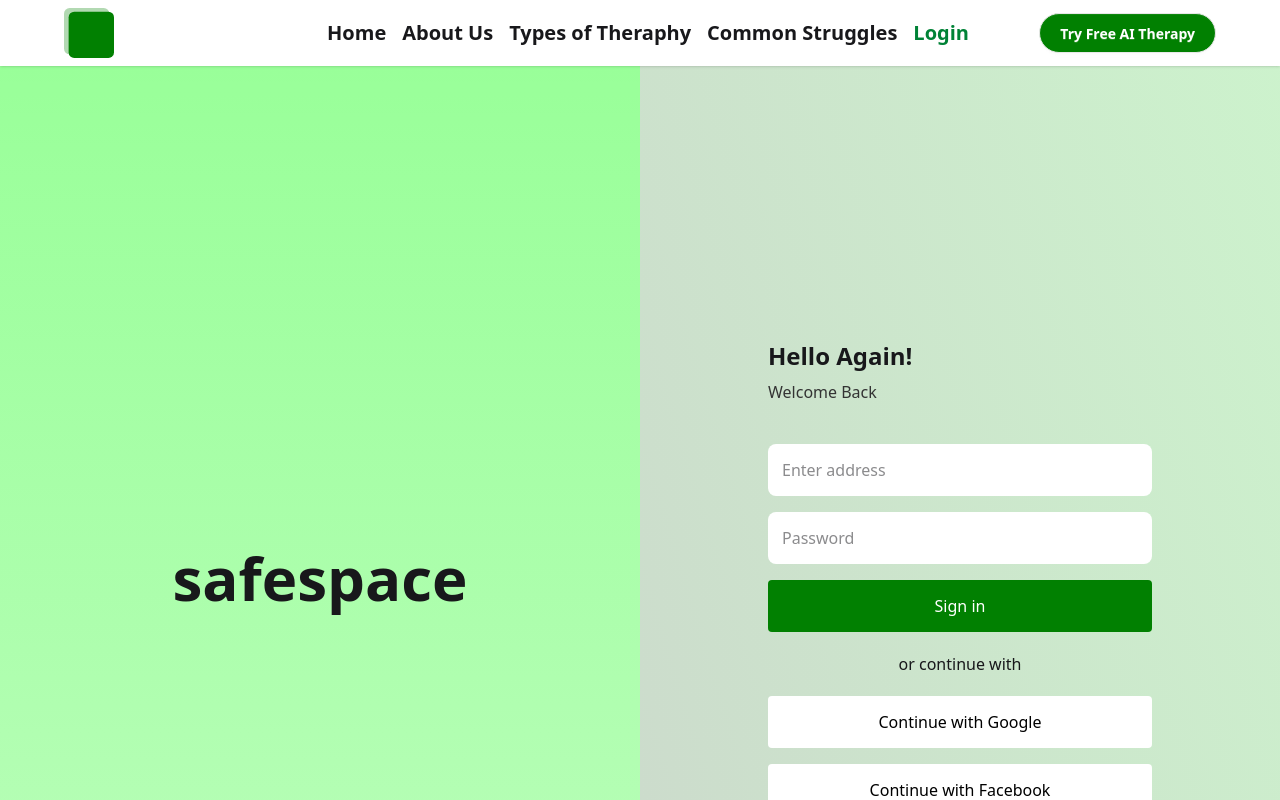
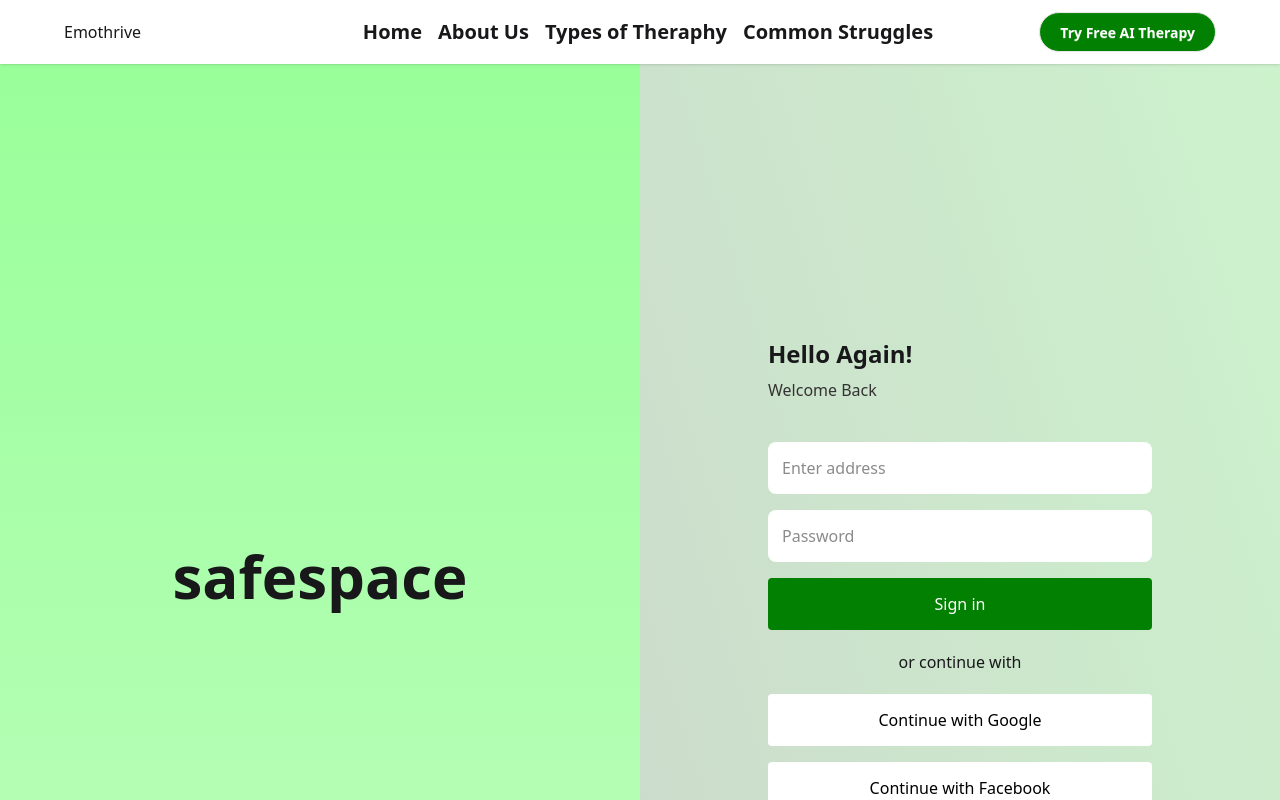
Before and after one commit to mahfuzHasan2003/Emothrive-Therapy, a Next.js app: page /login in a window 1280 px wide. Shown: the top 800 px of the page. Built offline with nearby package versions, Linux system fonts and the light colour scheme.

Commit message:
Navbard text added instead of logo

```diff
--- a/src/components/shared/Navbar.jsx
+++ b/src/components/shared/Navbar.jsx
@@ -25,10 +25,6 @@ const Navbar = () => {
             title: 'Common Struggles',
             path: '/commonStruggles'
         },
-        {
-            title: 'Login',
-            path: '/login'
-        },
     ]
 
     return (
@@ -50,13 +46,7 @@ const Navbar = () => {
                                 }
                             </ul>
                         </div>
-                        <div>
-                            <Image src='/project-image/Group 1.svg'
-                                alt='profile'
-                                width={50}
-                                height={50}
-                            />
-                        </div>
+                        <h3>Emothrive</h3>
                     </div>
                     <div className="navbar-center hidden lg:flex">
                         <ul className="menu menu-horizontal px-1 text-[20px]">
```
